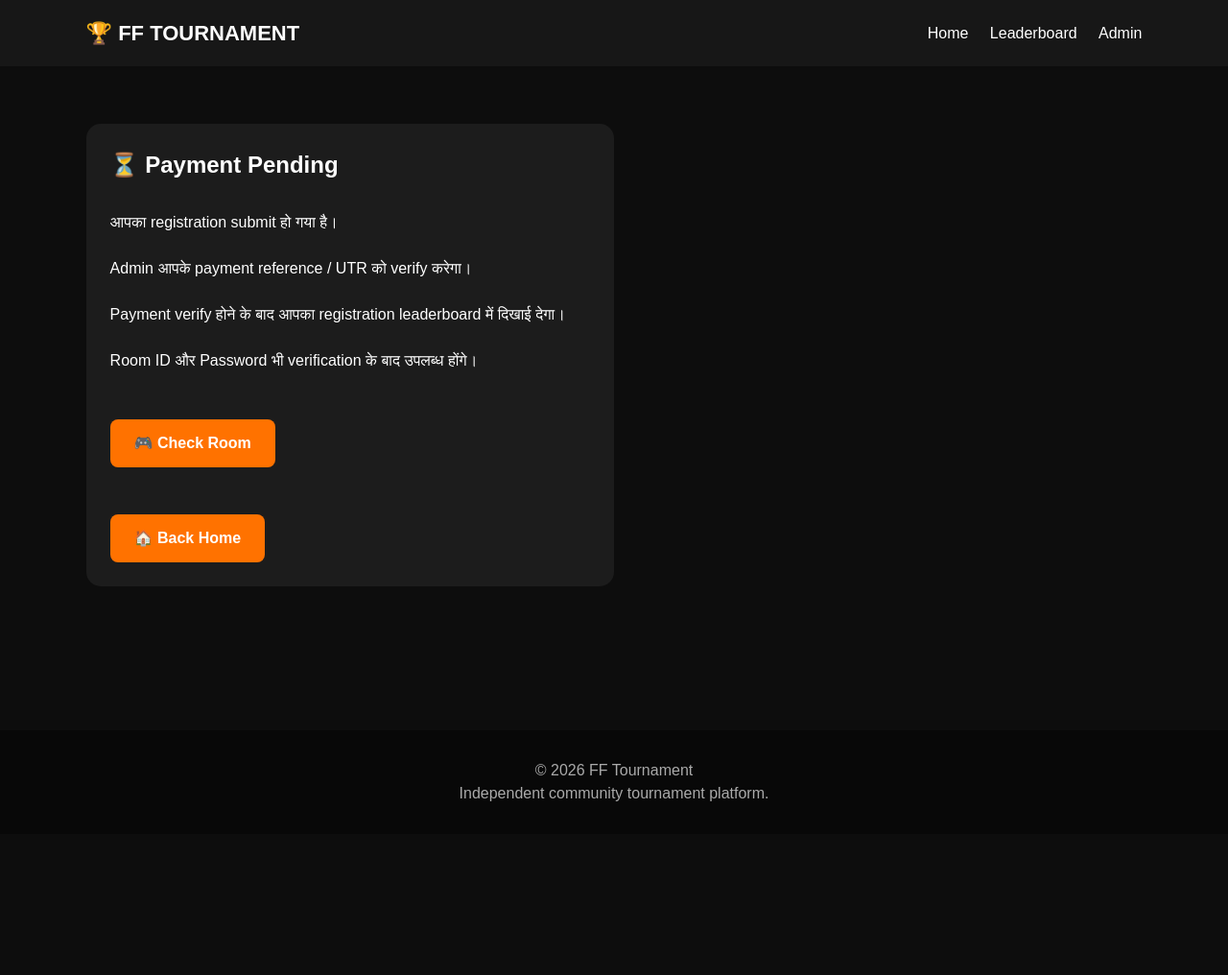
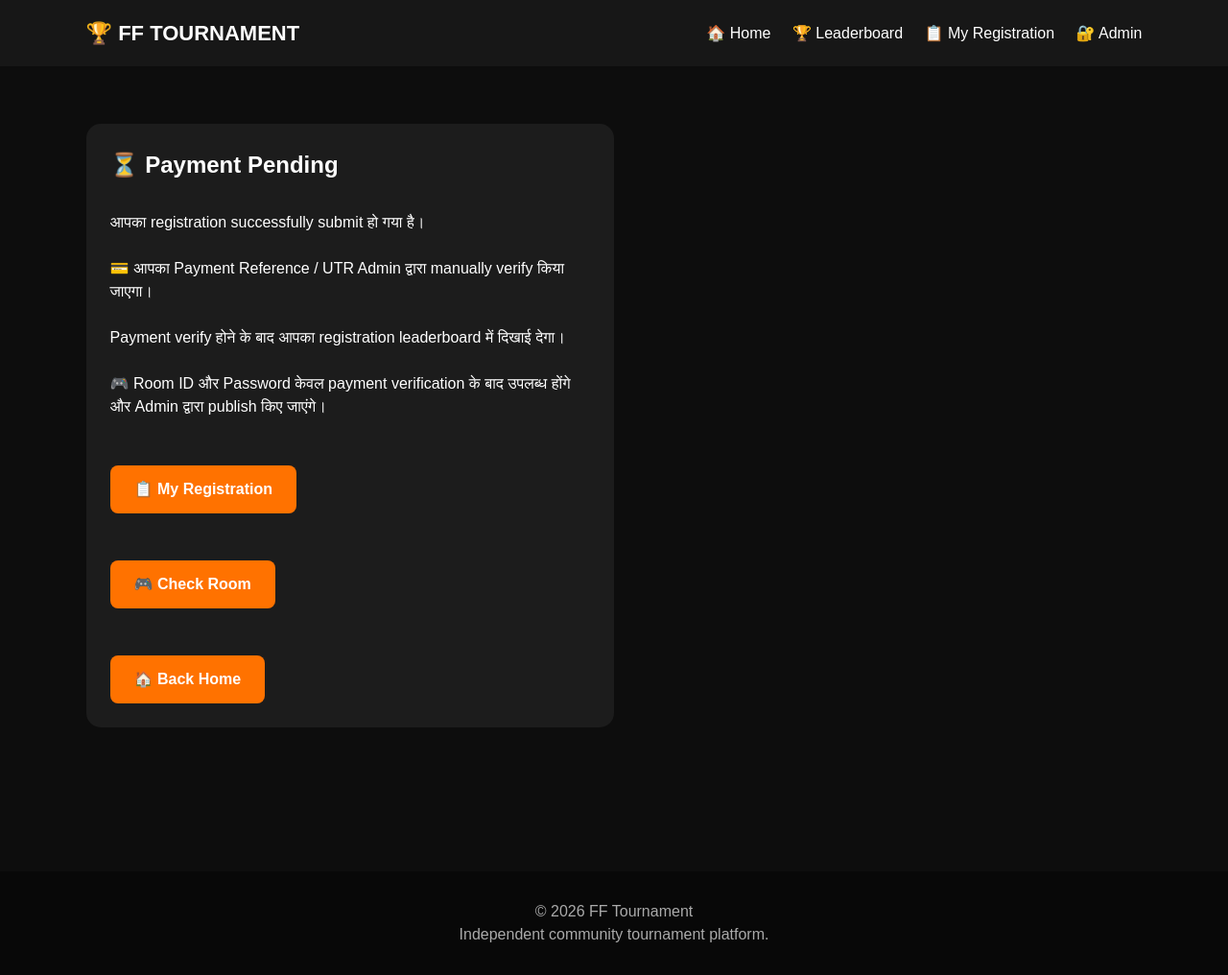
Before and after one commit to workload139-creator/Freefire-touranament, a Flask app: template templates/payment_pending.html in a window 1280 px wide. Shown: the whole page at 96% size. Before the commit the page ends 835 px from the top, so only its background shows below. Run offline with Flask 3, Linux system fonts and the light colour scheme; the template is opened without the code that fills it, so the values that code supplies are empty; some libraries are stand-ins or nearby versions.

Commit message:
Enhance payment pending page with updated text and emojis
Updated the payment pending page with improved text and added emojis for better user experience.

```diff
--- a/templates/payment_pending.html
+++ b/templates/payment_pending.html
@@ -10,9 +10,15 @@
         content="width=device-width, initial-scale=1.0"
     >
 
+    <meta
+        name="description"
+        content="Payment verification status - FF Tournament"
+    >
+
     <title>
-        Payment Verification
+        Payment Verification - FF Tournament
     </title>
+
 
     <link
         rel="stylesheet"
@@ -25,24 +31,36 @@
 <body>
 
 
+<!-- =====================================================
+     HEADER
+===================================================== -->
+
 <header>
 
     <div class="logo">
         🏆 FF TOURNAMENT
     </div>
 
+
     <nav>
 
         <a href="{{ url_for('index') }}">
-            Home
+            🏠 Home
         </a>
 
+
         <a href="{{ url_for('leaderboard') }}">
-            Leaderboard
+            🏆 Leaderboard
         </a>
 
+
+        <a href="{{ url_for('my_registration') }}">
+            📋 My Registration
+        </a>
+
+
         <a href="{{ url_for('admin') }}">
-            Admin
+            🔐 Admin
         </a>
 
     </nav>
@@ -51,40 +69,69 @@
 
 
 
+<!-- =====================================================
+     PAYMENT STATUS
+===================================================== -->
+
 <section class="form-section">
 
+
     <div class="main-form">
+
 
         <h1>
             ⏳ Payment Pending
         </h1>
 
+
         <p>
-            आपका registration submit हो गया है।
+            आपका registration successfully submit हो गया है।
         </p>
+
 
         <br>
 
+
         <p>
-            Admin आपके payment reference / UTR को
-            verify करेगा।
+            💳 आपका Payment Reference / UTR Admin द्वारा
+            manually verify किया जाएगा।
         </p>
 
+
         <br>
+
 
         <p>
             Payment verify होने के बाद आपका registration
             leaderboard में दिखाई देगा।
         </p>
 
+
         <br>
 
+
         <p>
-            Room ID और Password भी verification के बाद
-            उपलब्ध होंगे।
+            🎮 Room ID और Password केवल payment verification
+            के बाद उपलब्ध होंगे और Admin द्वारा publish किए जाएंगे।
         </p>
 
+
         <br>
+
+
+        <div>
+
+
+            <a
+                href="{{ url_for('my_registration') }}"
+                class="btn"
+            >
+                📋 My Registration
+            </a>
+
+
+            <br><br>
+
 
             <a
                 href="{{ url_for('room') }}"
@@ -93,7 +140,9 @@
                 🎮 Check Room
             </a>
 
+
             <br><br>
+
 
             <a
                 href="{{ url_for('index') }}"
@@ -102,24 +151,37 @@
                 🏠 Back Home
             </a>
 
+
         </div>
+
+
+    </div>
+
 
 </section>
 
 
 
+<!-- =====================================================
+     FOOTER
+===================================================== -->
+
 <footer>
+
 
     <p>
         © 2026 FF Tournament
     </p>
 
+
     <p>
         Independent community tournament platform.
     </p>
+
 
 </footer>
 
 
 </body>
+
 </html>
```
Lines whose indentation alone changed are shown as unchanged.
